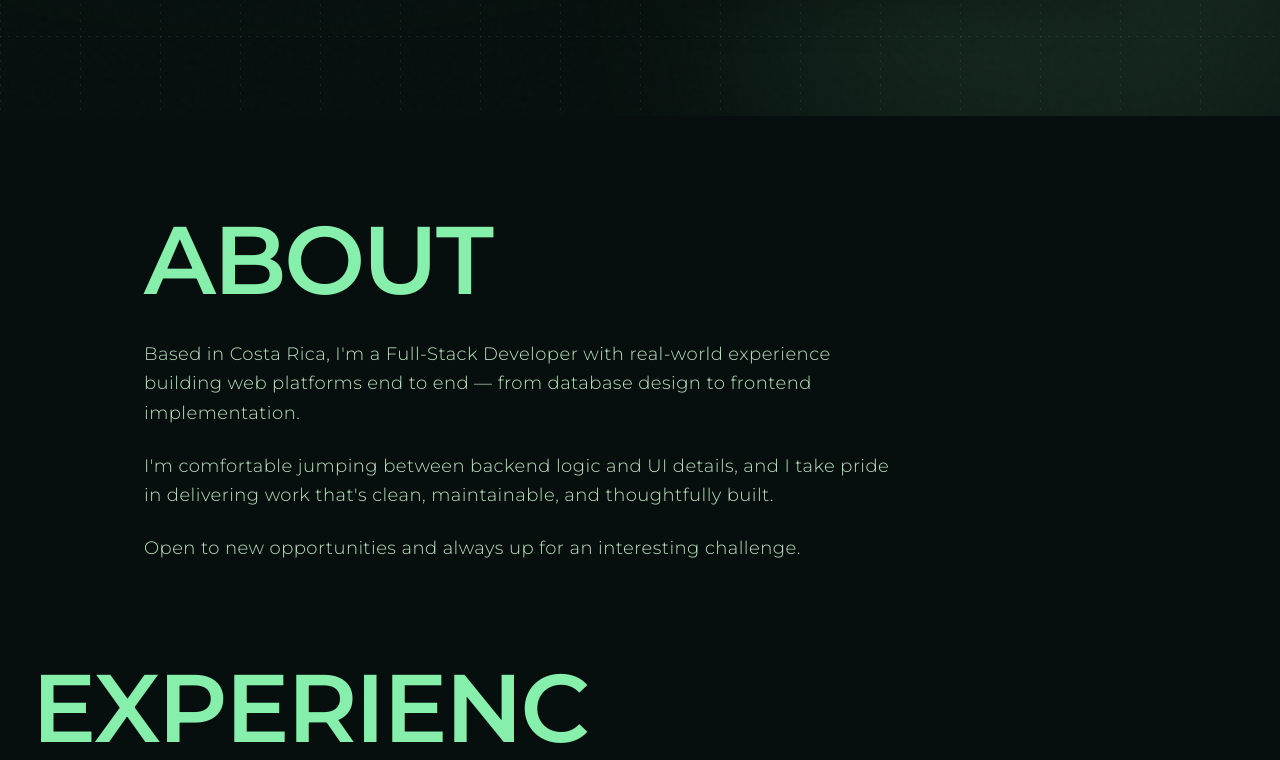
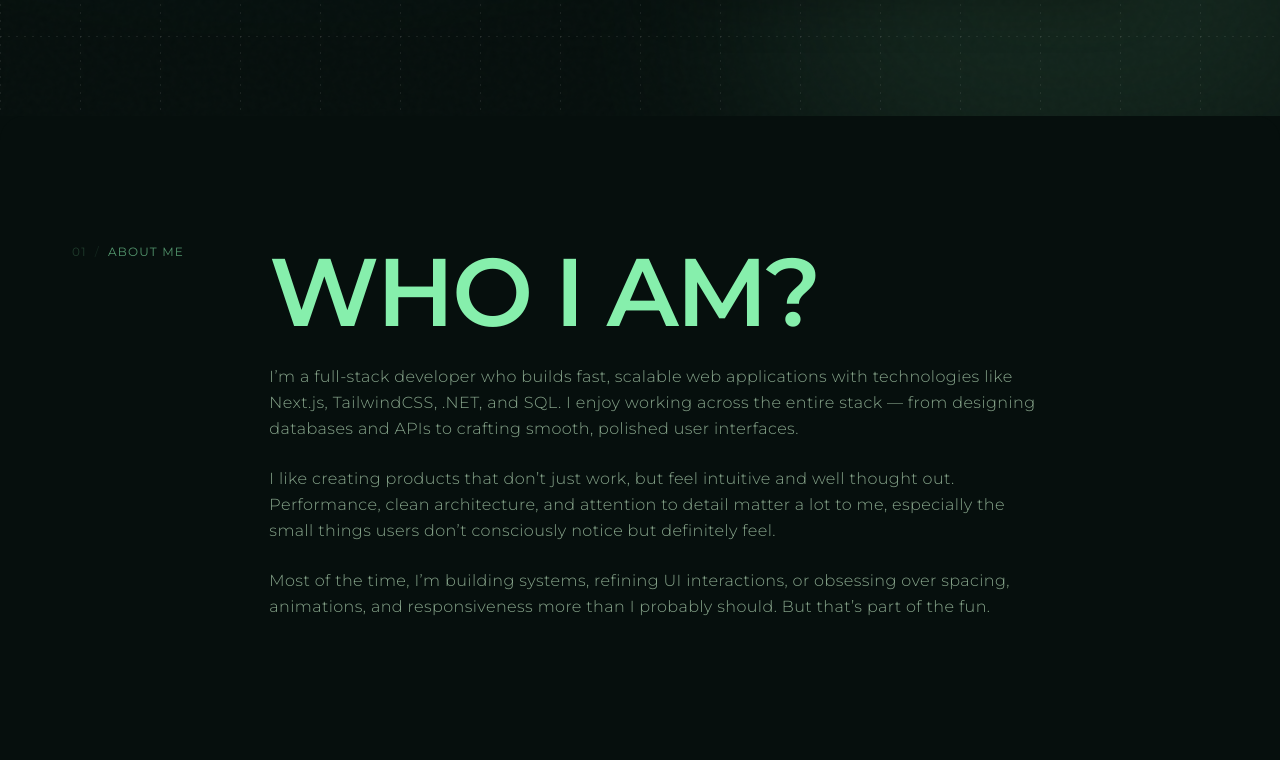
Before and after one commit to AllanRV09/portfolio, a React app: page / in a window 1280 px wide. Shown: the part 684-1444 px from the top of the page. Built offline with nearby package versions, Linux system fonts and the light colour scheme; the HTML template or start-up script is replaced by a standard one.

Commit message:
feat: enhance About section with dynamic data and animations

```diff
--- a/src/data.js
+++ b/src/data.js
@@ -11,7 +11,7 @@ import { MdEmail } from 'react-icons/md';
 export const NAV_LINKS = [
     { href: "about", icon: LuUser, name: "About" },
     { href: "experience", icon: LuBriefcaseBusiness, name: "Experience" },
-    { href: "mystack", icon: LuCodeXml, name: "My Stack" },
+    { href: "services", icon: LuCodeXml, name: "Services" },
     { href: "projects", icon: LuFolderCode, name: "Projects" },
 ]
 
@@ -91,9 +91,34 @@ export const STACK = [
     { title: "DATABASE", techs: DATABASE_TECHS },
     { title: "TOOLS", techs: TOOLS_TECHS },
 ]
+
+export const ABOUT_DATA = {
+    index: "01",
+    label: "ABOUT ME",
+    title: "WHO I AM?",
+    paragraphs: [
+        "I’m a full-stack developer who builds fast, scalable web applications with technologies like Next.js, TailwindCSS, .NET, and SQL. I enjoy working across the entire stack — from designing databases and APIs to crafting smooth, polished user interfaces.",
+        "I like creating products that don’t just work, but feel intuitive and well thought out. Performance, clean architecture, and attention to detail matter a lot to me, especially the small things users don’t consciously notice but definitely feel.",
+        "Most of the time, I’m building systems, refining UI interactions, or obsessing over spacing, animations, and responsiveness more than I probably should. But that’s part of the fun."
+    ]
+}
+
+export const SERVICES_DATA = {
+    index: "02",
+    label: "SERVICES",
+    title: "MY SERVICES.",
+    description: "I focus on building modern, high-performance applications using a curated set of tools. My approach is centered on clean code, scalability, and creating seamless user experiences across the entire development lifecycle."
+}
+
+export const STACK_DATA = {
+    index: "02",
+    label: "MY STACK",
+    title: "TECH STACK.",
+    description: "I focus on building modern, high-performance applications using a curated set of tools. My approach is centered on clean code, scalability, and creating seamless user experiences across the entire development lifecycle."
+}
+
 export const ENTRY_DELAY = 2.2;
 
-// Palabras organizadas por fila para el Hero
 export const ROW_DEFS = [
     { words: ['Built', 'Shipped', 'Scaled', 'Deployed', 'Launched', 'Owned', 'Engineered', 'Automated', 'Crafted', 'Delivered'], size: 28, height: 52, opacity: [0.5, 0.14], dir: 1, speed: 0.28, weight: 800, upper: true },
     { words: ['React', 'TypeScript', 'Next.js', 'Tailwind', 'Vite', 'Zustand', 'Framer Motion', 'React Query', 'tRPC', 'Radix UI'], size: 11, height: 34, opacity: [0.22, 0.08], dir: -1, speed: 0.38, weight: 500, upper: true },
@@ -103,3 +128,26 @@ export const ROW_DEFS = [
     { words: ['SOLID', 'Clean Code', 'TDD', 'API Design', 'Code Review', 'DRY', 'KISS', 'Git Flow', 'Microservices', 'REST'], size: 10, height: 30, opacity: [0.16, 0.06], dir: -1, speed: 0.48, weight: 500, upper: true },
     { words: ['Planned', 'Estimated', 'Groomed', 'Deployed', 'Monitored', 'Debugged', 'Released', 'Hotfixed', 'Rollbacked', 'Merged'], size: 15, height: 40, opacity: [0.3, 0.09], dir: 1, speed: 0.34, weight: 600, upper: false },
 ];
+
+export const SERVICES = [
+    {
+        title: "Full-Stack Development",
+        description: "I build web applications end-to-end, connecting interfaces, APIs, and databases into systems that actually feel complete. I enjoy shaping how data flows through an app just as much as how it looks on screen, making sure everything works as one solid product.",
+        features: [
+            "React, Node.js, .NET Core, Express.js",
+            "REST APIs, SQL Server, PostgreSQL, MongoDB",
+            "Git, GitHub, Postman",
+            "Authentication, Roles & Database Design"
+        ]
+    },
+    {
+        title: "Frontend Development",
+        description: "I turn interfaces into interactive experiences that feel intentional, not just functional. I care about how every detail behaves on different devices, making sure layouts, animations, and interactions feel natural, consistent, and fast.",
+        features: [
+            "NextJs, TailwindCSS",
+            "Figma",
+            "HTML, CSS, JavaScript",
+            "Accessible & Optimized Interfaces"
+        ]
+    }
+];
--- a/src/sections/About.jsx
+++ b/src/sections/About.jsx
@@ -1,13 +1,35 @@
 import { SectionTitle } from "../components/SectionTitle";
+import { SectionLayout } from "../components/SectionLayout";
+import { motion } from "framer-motion";
+import { ABOUT_DATA } from "../data"
 
 export function About() {
+    const { index, label, title, paragraphs } = ABOUT_DATA;
+
     return (
-        <section id="about" className="relative z-20 bg-background px-6 lg:px-24 xl:px-36 py-24 scroll-mt-24">
-            <SectionTitle>ABOUT</SectionTitle>
+        <section id="about" className="relative z-20 bg-background rounded-t-3xl py-24 md:py-32 scroll-mt-24">
+            <SectionLayout index={index} label={label}>
+                <SectionTitle>{title}</SectionTitle>
 
-            <p className="mt-8 text-lg font-light tracking-wide leading-relaxed max-w-3xl">Based in Costa Rica, I'm a Full-Stack Developer with real-world experience building web platforms end to end — from database design to frontend implementation.</p>
-            <p className="mt-6 text-lg font-light tracking-wide leading-relaxed max-w-3xl">I'm comfortable jumping between backend logic and UI details, and I take pride in delivering work that's clean, maintainable, and thoughtfully built.</p>
-            <p className="mt-6 text-lg font-light tracking-wide leading-relaxed max-w-3xl">Open to new opportunities and always up for an interesting challenge.</p>
+                <div className="space-y-6 mt-4">
+                    {paragraphs.map((text, i) => (
+                        <motion.p
+                            key={i}
+                            initial={{ opacity: 0, y: 12 }}
+                            whileInView={{ opacity: 1, y: 0 }}
+                            transition={{
+                                duration: 0.6,
+                                ease: "easeOut",
+                                delay: i * 0.08,
+                            }}
+                            viewport={{ once: true, amount: 0.4 }}
+                            className="font-light tracking-wide leading-relaxed max-w-3xl text-text/70 hover:text-text/90 transition-colors duration-300"
+                        >
+                            {text}
+                        </motion.p>
+                    ))}
+                </div>
+            </SectionLayout>
         </section>
     )
 }
```
